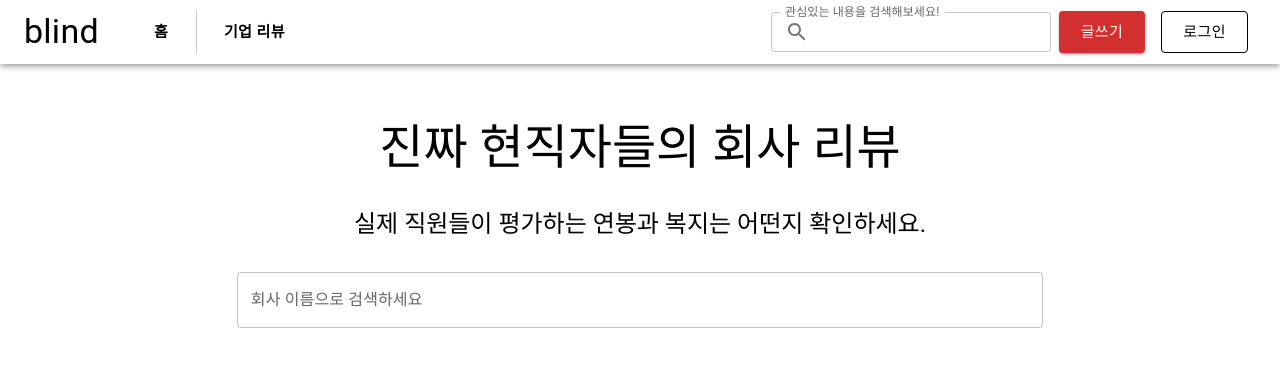
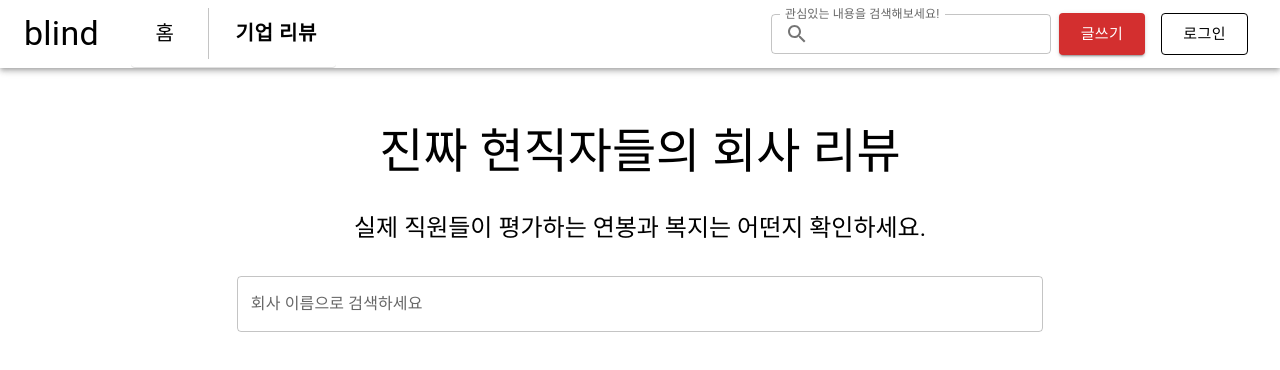
Before and after one commit to seoul-nest-team/blind-clone-coding-project-web-app, a React (Create React App) app: page / in a window 1280 px wide. Shown: the top 370 px of the page. Built offline with nearby package versions, Linux system fonts and the light colour scheme.

Commit message:
Appbar, Content 컴포넌트 분리, reducer 연결 작업중4

```diff
--- a/src/appbar/container/Appbar.tsx
+++ b/src/appbar/container/Appbar.tsx
@@ -11,9 +11,12 @@ import {
 } from '@mui/material';
 import SearchIcon from '@mui/icons-material/Search';
 import { actions } from '../state';
-import { useDispatch } from 'react-redux';
+import { useDispatch, useSelector } from 'react-redux';
 
 function Appbar() {
+    //useSelector 훅은 리덕스에서 액션이 처리가 되면 반환하는 값의 이전값을 기억했다가 이 값이 변경되었을 때 이 컴포넌트를 다시 렌더링 해 줌
+    const tab = useSelector((state: any) => state.appbar.tab);
+
     //store에서 dispatch 함수를 가져오지 않고 useDispatch 훅으로 가져와서 사용함. 훅으로 dispatch 함수를 가져온다는 것은 dispatch 함수가 변할수도 있다는 것을 의미함(미들웨어 추가시)
     const dispatch = useDispatch();
 
@@ -32,19 +35,27 @@ function Appbar() {
                             size="large"
                             aria-label="text button group"
                             sx={{
-                                //borderBottom: 1,
-                                //borderColor: 'divider',
+                                borderBottom: 1,
+                                borderColor: 'divider',
                                 flexGrow: 1,
                             }}
                         >
                             <Button
-                                sx={{ fontWeight: 'bold' }}
+                                sx={{
+                                    fontWeight:
+                                        tab === 'home' ? 'bold' : 'none',
+                                    fontSize: 20,
+                                }}
                                 onClick={() => dispatch(actions.showHome())}
                             >
                                 &nbsp;홈&nbsp;&nbsp;&nbsp;&nbsp;
                             </Button>
                             <Button
-                                sx={{ fontWeight: 'bold' }}
+                                sx={{
+                                    fontWeight:
+                                        tab === 'review' ? 'bold' : 'none',
+                                    fontSize: 20,
+                                }}
                                 onClick={() => dispatch(actions.showReview())}
                                 data-tab={'review'}
                             >
```
